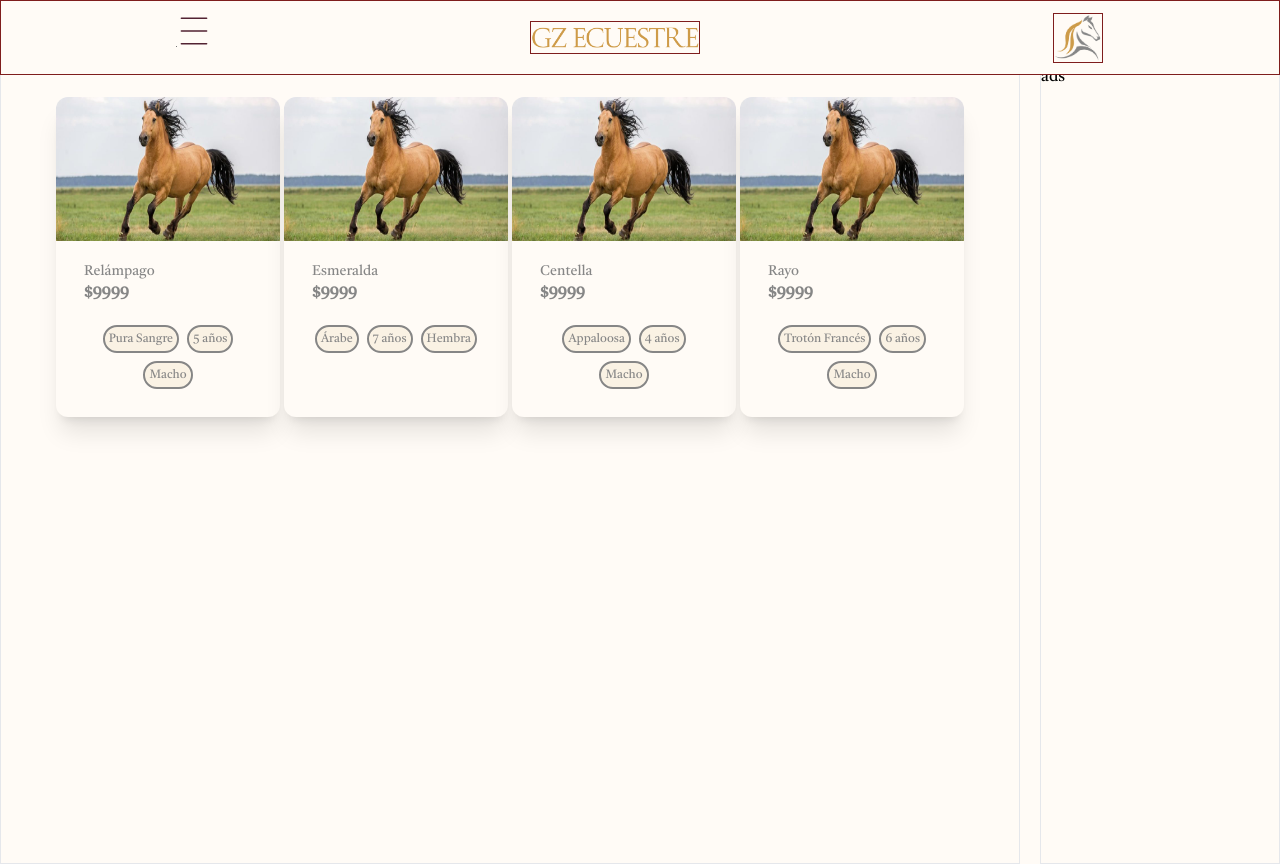
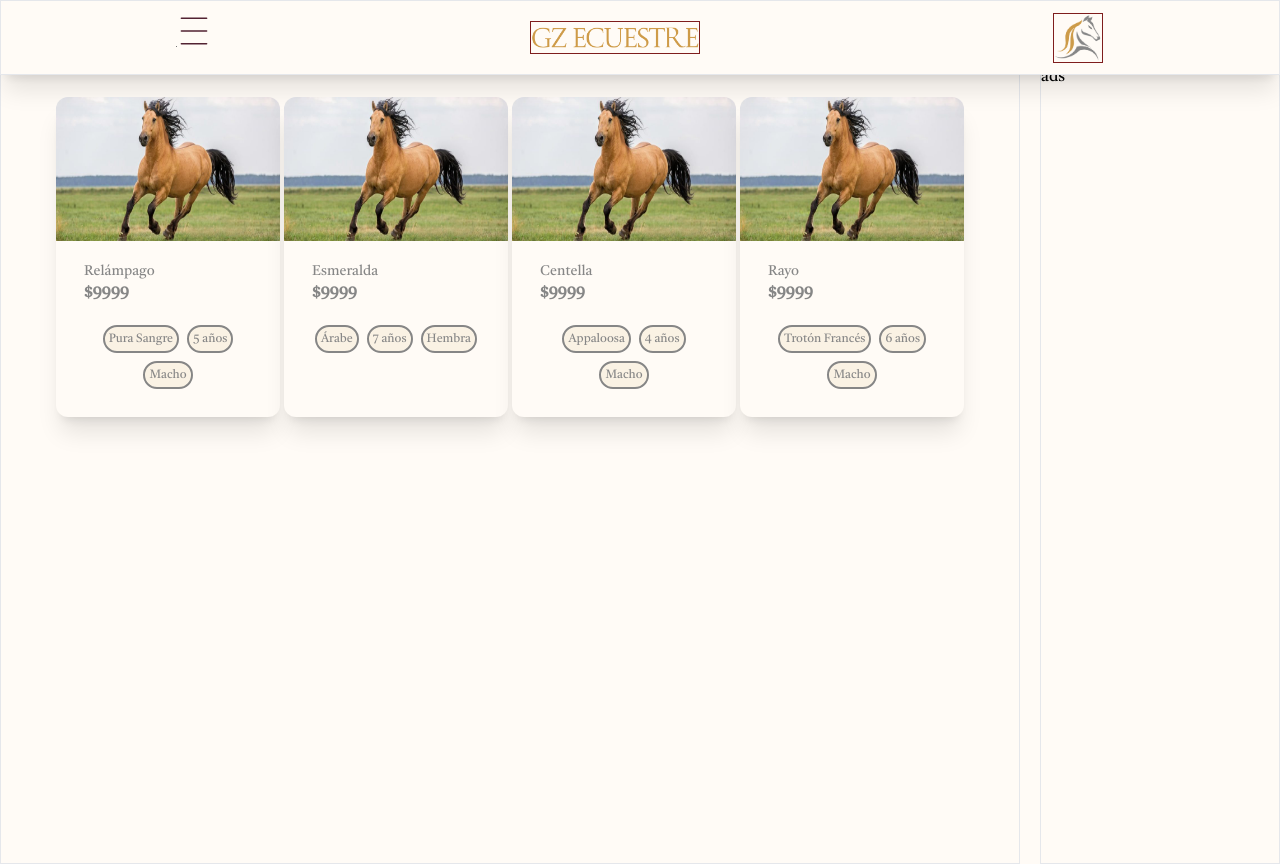
Before and after one commit to ignaciocenni/gz-ecuestre, a Next.js app: page / in a window 1280 px wide. Built offline with nearby package versions, Linux system fonts and the light colour scheme.

Commit message:
fix(/components NavBar): add shadow to the navBar

```diff
--- a/src/components/NavBar.tsx
+++ b/src/components/NavBar.tsx
@@ -4,7 +4,7 @@ import Drawer from "./Drawer";
 export default function NavBar() {
   return (
     <>
-      <nav className="top-0 bg-blanco flex justify-around items-center fixed  h-[4.7rem] text-2xl border-red-900 border w-screen">
+      <nav className="top-0 bg-blanco flex justify-around items-center fixed  h-[4.7rem] text-2xl shadow-xl border w-screen">
         <Drawer />
         <Image src="/text-logo.png" alt="Logo" width={170} height={170} quality={100} className=" border-red-900 border" />
         {/*<h1 className="text-marron">GZ ECUESTRE</h1>*/}
```
